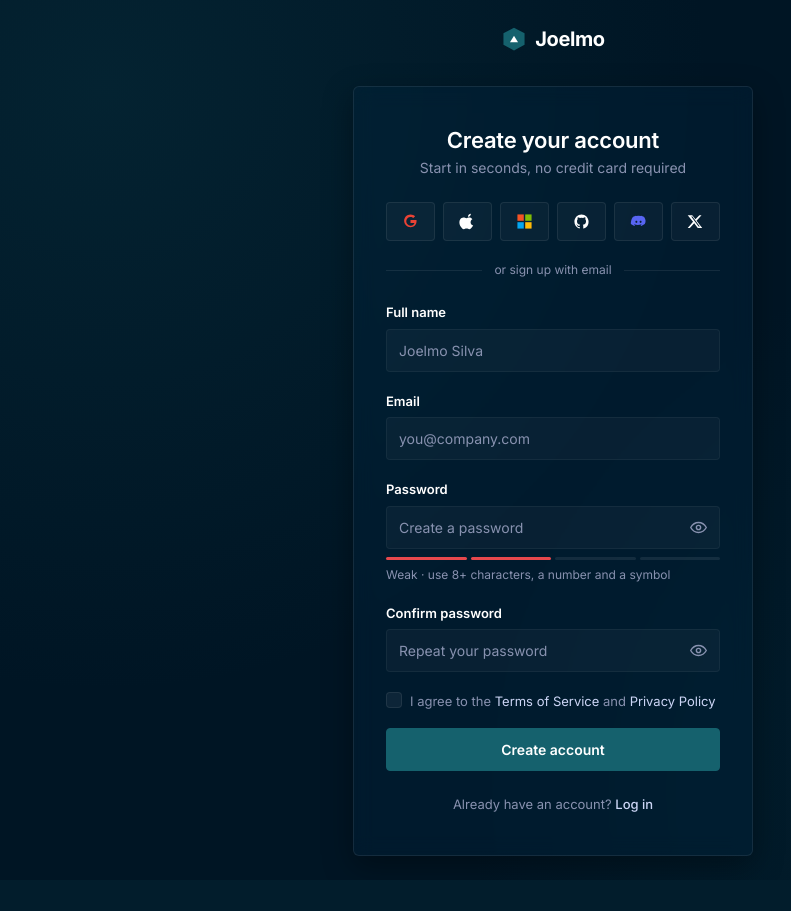
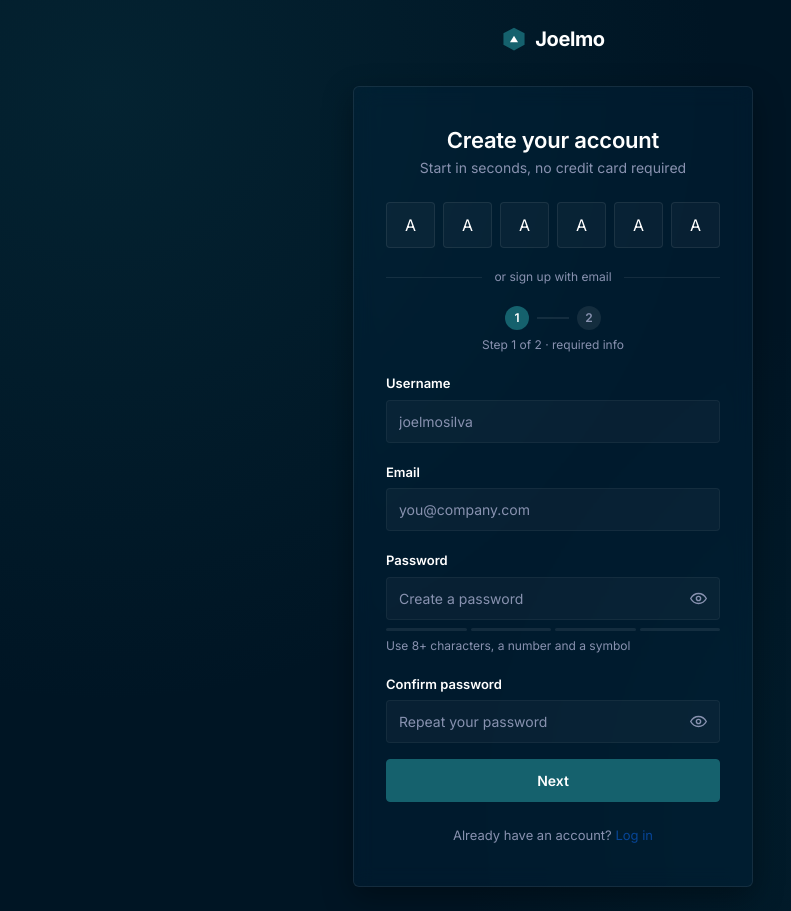
Before and after one commit to joelmohh/auth, a Node server app: page /signup in a window 1280 px wide. Shown: the whole page, without its empty margins (87-878 px from the left). Before the commit the page ends 873 px from the top, so only its background shows below. Run offline with Node 20, Linux system fonts and the light colour scheme; some libraries are stand-ins or nearby versions.

Commit message:
commit nosso de cada dia

```diff
--- a/app.js
+++ b/app.js
@@ -1,5 +1,10 @@
 const express = require('express');
 require('dotenv').config();
+
+const mongoose = require('mongoose');
+mongoose.connect(process.env.MONGO_URI)
+    .then(() => console.log('[INFO] Connected to MongoDB'))
+    .catch((err) => console.error('[ERROR] MongoDB connection error:', err));
 
 const app = express();
 app.use(express.json());
--- a/public/css/global.css
+++ b/public/css/global.css
@@ -158,6 +158,13 @@ input {
     font-weight: 600;
     padding: 10px 16px;
 }
+.btn-primary:disabled{
+    opacity: 0.5;
+    cursor: not-allowed;
+    background-color: var(--accent);
+    border-color: var(--accent);
+
+}
 
 .btn-primary:hover,
 .btn-primary:focus {
@@ -243,7 +250,7 @@ input {
     padding: 10px 12px;
     border: 1px solid var(--card-border);
     border-radius: var(--radius-sm);
-    color: var(--text-color);
+    color: white !important;
     background-color: var(--surface-1);
     transition: border-color var(--transition), box-shadow var(--transition), background-color var(--transition);
 }
@@ -296,6 +303,12 @@ input {
 
 .auth-footer a,
 .auth-footer button,
+.otp-resend a.disabled {
+    pointer-events: none;
+    opacity: 0.5;
+    text-decoration: none;
+}
+
 .otp-resend a,
 .otp-resend button {
     color: var(--tech-text);
@@ -476,6 +489,55 @@ input {
 .strength-label {
     font-size: 12px;
     margin-top: 6px;
+}
+
+/* ===== Signup step indicator ===== */
+.step-indicator {
+    display: flex;
+    align-items: center;
+    justify-content: center;
+    gap: 8px;
+    margin-top: 4px;
+}
+
+.step-dot {
+    width: 24px;
+    height: 24px;
+    border-radius: 50%;
+    display: flex;
+    align-items: center;
+    justify-content: center;
+    font-size: 12px;
+    font-weight: 600;
+    background-color: var(--card-border);
+    color: var(--muted-text);
+}
+
+.step-dot.active {
+    background-color: var(--accent);
+    color: #fff;
+}
+
+.step-line {
+    width: 32px;
+    height: 2px;
+    background-color: var(--card-border);
+}
+
+.step-caption {
+    text-align: center;
+    font-size: 12px;
+    color: var(--muted-text);
+    margin: 6px 0 16px;
+}
+
+.step-actions {
+    display: flex;
+    gap: 10px;
+}
+
+.step-actions .btn {
+    flex: 1;
 }
 
 .auth-terms {
@@ -1158,3 +1220,16 @@ input {
         max-width: none;
     }
 }
+
+.invalid{
+    border: 1px solid var(--danger);
+    box-shadow: none;
+}
+.invalid:focus{
+    border: 1px solid var(--danger);
+    box-shadow: 0 0 0 3px rgba(229, 72, 77, .35);
+}
+.text-danger{
+    color: var(--danger);
+    font-size: 12px;
+}
--- a/public/js/auth.js
+++ b/public/js/auth.js
@@ -25,54 +25,145 @@ document.addEventListener('DOMContentLoaded', function () {
         });
     });
 
+    // login form validation and submission
+
     const loginForm = document.getElementById('login-form');
     const loginButton = document.getElementById('login-button');
 
+    const email = document.getElementById('email');
+    const password = document.getElementById('password');
+
+    const errorMessages = {
+        email: document.getElementById('email-error'),
+        password: document.getElementById('password-error')
+    };
+
+    [email, password].forEach((input) => {
+        input.addEventListener('input', () => {
+            input.classList.remove('invalid');
+            input.setAttribute('aria-invalid', 'false');
+            errorMessages[input.id].textContent = '';
+        });
+    });
+
     loginForm.addEventListener('submit', async (e) => {
         e.preventDefault();
-        loginButton.disabled = true;
-        loginButton.textContent = 'Logging in...';
 
-        const email = document.getElementById('email')
-        const password = document.getElementById('password')
         const remember = document.getElementById('remember').checked;
 
-        if (!email.value || !password.value) {
-            showToast('Please fill in all fields.', 'error');
+        const emailIsInvalid = !email.value.trim();
+        const passwordIsInvalid = !password.value || password.value.length < 6;
+
+        email.classList.toggle('invalid', emailIsInvalid);
+        password.classList.toggle('invalid', passwordIsInvalid);
+        email.setAttribute('aria-invalid', emailIsInvalid);
+        password.setAttribute('aria-invalid', passwordIsInvalid);
+
+        if (emailIsInvalid || passwordIsInvalid) {
+            if (emailIsInvalid) email.focus();
+            else password.focus();
+            errorMessages.email.classList.add('text-danger');
+            errorMessages.password.classList.add('text-danger');
+            errorMessages.email.textContent = emailIsInvalid ? 'Email is required.' : '';
+            errorMessages.password.textContent = passwordIsInvalid ? 'Password must be at least 6 characters.' : '';
             return;
         }
 
         try {
+            loginButton.disabled = true;
+            loginButton.textContent = 'Logging in...';
 
-            if( password.value.length < 6 ) {
-                password.focus();
-                password.classList.add('invalid-feedback');
-                showToast('Login functionality is currently disabled for demonstration purposes.', 'info');
-                return;
-            }
-
-            /*const response = await fetch('/api/auth/login', {
+            const response = await fetch('/api/auth/login', {
                 method: 'POST',
                 headers: { 'Content-Type': 'application/json' },
-                body: JSON.stringify({ email, password })
+                body: JSON.stringify({ email: email.value, password: password.value, remember })
             });
 
             const data = await response.json();
 
-            if (response.ok) {
-                alert(data.message);
-                window.location.href = '/dashboard';
+            if (DataTransferItem.success) {
+                window.location.href = response.redirectURL || '/dashboard';
             } else {
-                alert(data.message);
-            }*/
+                if(data.success === false && response.status === 401){
+                    showToast(data.message || 'Invalid credentials. Please try again.', 'error');
+                    errorMessages.email.classList.add('text-danger');
+                    errorMessages.password.classList.add('text-danger');
+                    errorMessages.email.textContent = 'Invalid email or password.';
+                    errorMessages.password.textContent = 'Invalid email or password.';
+                } //else if(response.verified === false){
+                 //   showToast(data.message || 'Account not verified. Please verify your account.', 'error');
+                 //   window.location.href = '/verify-otp';
+                /*}*/ else {
+                    showToast(data.message || 'An error occurred. Please try again.', 'error');
+                }
+            }
 
         } catch (error) {
             console.error('Error:', error);
-            alert('An error occurred. Please try again.');
+            showToast('An error occurred. Please try again.', 'error');
         } finally {
             loginButton.disabled = false;
             loginButton.textContent = 'Login';
         }
     });
 
+    // signup form validation and submission
+
+    const signupForm = document.getElementById('signup-form');
+    const signupButton = document.getElementById('signup-button');
+
+    signupForm.addEventListener('submit', async (e) => {
+        e.preventDefault();
+
+        const fullname = document.getElementById('name');
+        const email = document.getElementById('email');
+        const password = document.getElementById('password');
+
+        const fullnameIsInvalid = !fullname.value.trim();
+        const emailIsInvalid = !email.value.trim() || !/^[^\s@]+@[^\s@]+\.[^\s@]+$/.test(email.value);
+        const passwordIsInvalid = !password.value || password.value.length < 6;
+
+        fullname.classList.toggle('invalid', fullnameIsInvalid);
+        email.classList.toggle('invalid', emailIsInvalid);
+        password.classList.toggle('invalid', passwordIsInvalid);
+
+        if (fullnameIsInvalid || emailIsInvalid || passwordIsInvalid) {
+            if (fullnameIsInvalid) fullname.focus();
+            else if (emailIsInvalid) email.focus();
+            else password.focus();
+
+            document.getElementById('fullname-error').textContent = fullnameIsInvalid ? 'Full name is required.' : '';
+            document.getElementById('email-error').textContent = emailIsInvalid ? 'Valid email is required.' : '';
+            document.getElementById('password-error').textContent = passwordIsInvalid ? 'Password must be at least 6 characters.' : '';
+            return;
+        }
+
+        try {
+            signupButton.disabled = true;
+            signupButton.textContent = 'Signing up...';
+
+            const response = await fetch('/api/auth/signup', {
+                method: 'POST',
+                headers: { 'Content-Type': 'application/json' },
+                body: JSON.stringify({ fullname: fullname.value, email: email.value, password: password.value })
+            });
+
+            const data = await response.json();
+
+            if (data.success) {
+                showToast(data.message || 'Signup successful. Please check your email to verify your account.', 'success');
+                window.location.href = '/verify-otp';
+            } else {
+                showToast(data.message || 'An error occurred. Please try again.', 'error');
+            }
+
+        } catch (error) {
+            console.error('Error:', error);
+            showToast('An error occurred. Please try again.', 'error');
+        } finally {
+            signupButton.disabled = false;
+            signupButton.textContent = 'Create account';
+        }
+    });
+
 })
--- a/views/signup.ejs
+++ b/views/signup.ejs
@@ -19,64 +19,55 @@
             <p class="auth-subtitle">Start in seconds, no credit card required</p>
 
             <div class="social-grid">
-                <button type="button" class="btn-social" title="Sign up with Google" aria-label="Sign up with Google">
-                    <svg viewBox="0 0 24 24">
-                        <path fill="#EA4335"
-                            d="M12 10.2v3.9h5.5c-.24 1.3-1.68 3.8-5.5 3.8-3.3 0-6-2.7-6-6.1s2.7-6.1 6-6.1c1.9 0 3.15.8 3.88 1.5l2.64-2.5C16.83 3 14.6 2 12 2 6.98 2 3 5.98 3 11s3.98 9 9 9c5.2 0 8.6-3.6 8.6-8.7 0-.6-.07-1-.15-1.4H12Z" />
-                    </svg>
+                <button type="button" class="btn-social" title="Continue with Google" aria-label="Continue with Google">
+                    A <!-- Google SVG icon -->
                 </button>
-                <button type="button" class="btn-social" title="Sign up with Apple" aria-label="Sign up with Apple">
-                    <svg viewBox="0 0 24 24">
-                        <path fill="currentColor"
-                            d="M16.7 1c.1 1.1-.3 2.2-1 3-.7.8-1.9 1.5-3 1.4-.1-1.1.4-2.2 1-2.9.8-.9 2-1.5 3-1.5ZM20 17.2c-.5 1.1-.8 1.6-1.5 2.6-1 1.4-2.3 3.1-4 3.1-1.5 0-1.9-.9-3.8-.9-2 0-2.5.9-3.9.9-1.7 0-2.9-1.6-3.9-3-2.7-3.8-3-8.3-1.3-10.7 1.2-1.7 3-2.7 4.7-2.7 1.7 0 2.8 1 4.2 1 1.3 0 2.2-1 4.2-1 1.5 0 3.1.8 4.2 2.2-3.7 2-3.1 7.2.1 8.5Z" />
-                    </svg>
+                <button type="button" class="btn-social" title="Continue with Apple" aria-label="Continue with Apple">
+                    A <!-- Apple SVG icon -->
                 </button>
-                <button type="button" class="btn-social" title="Sign up with Microsoft"
-                    aria-label="Sign up with Microsoft">
-                    <svg viewBox="0 0 24 24">
-                        <rect x="2" y="2" width="9" height="9" fill="#F35325" />
-                        <rect x="13" y="2" width="9" height="9" fill="#81BC06" />
-                        <rect x="2" y="13" width="9" height="9" fill="#05A6F0" />
-                        <rect x="13" y="13" width="9" height="9" fill="#FFBA08" />
-                    </svg>
+                <button type="button" class="btn-social" title="Continue with Microsoft" aria-label="Continue with Microsoft">
+                    A <!-- Microsoft SVG icon -->
                 </button>
-                <button type="button" class="btn-social" title="Sign up with GitHub" aria-label="Sign up with GitHub">
-                    <svg viewBox="0 0 24 24">
-                        <path fill="currentColor"
-                            d="M12 2C6.48 2 2 6.58 2 12.2c0 4.5 2.87 8.3 6.84 9.65.5.1.68-.22.68-.5v-1.75c-2.78.62-3.37-1.36-3.37-1.36-.46-1.2-1.11-1.5-1.11-1.5-.9-.63.07-.62.07-.62 1 .07 1.53 1.05 1.53 1.05.9 1.55 2.34 1.1 2.91.85.09-.66.35-1.1.64-1.36-2.22-.26-4.56-1.14-4.56-5.05 0-1.12.39-2.03 1.03-2.74-.1-.26-.45-1.32.1-2.75 0 0 .84-.28 2.75 1.05a9.3 9.3 0 0 1 5 0c1.9-1.33 2.75-1.05 2.75-1.05.55 1.43.2 2.49.1 2.75.64.71 1.03 1.62 1.03 2.74 0 3.92-2.35 4.78-4.58 5.04.36.32.68.94.68 1.9v2.82c0 .28.18.6.69.5A10.03 10.03 0 0 0 22 12.2C22 6.58 17.52 2 12 2Z" />
-                    </svg>
+                <button type="button" class="btn-social" title="Continue with GitHub" aria-label="Continue with GitHub">
+                        A <!-- Github SVG icon -->
                 </button>
-                <button type="button" class="btn-social" title="Sign up with Discord" aria-label="Sign up with Discord">
-                    <svg viewBox="0 0 24 24">
-                        <path fill="#5865F2"
-                            d="M20 5.5A17 17 0 0 0 15.9 4l-.3.6a13 13 0 0 1 3.6 1.3 15.6 15.6 0 0 0-14.4 0A13 13 0 0 1 8.4 4.6L8.1 4A17 17 0 0 0 4 5.5C1.6 9 1 12.4 1.2 15.7a17 17 0 0 0 5 2.5l.9-1.3a11 11 0 0 1-1.6-.8l.4-.3a12.3 12.3 0 0 0 10.2 0l.4.3c-.5.3-1 .6-1.6.8l.9 1.3a17 17 0 0 0 5-2.5C23 12 22 8.6 20 5.5ZM9 14.2c-.8 0-1.4-.8-1.4-1.7 0-1 .6-1.7 1.4-1.7s1.4.8 1.4 1.7c0 1-.6 1.7-1.4 1.7Zm6 0c-.8 0-1.4-.8-1.4-1.7 0-1 .6-1.7 1.4-1.7s1.4.8 1.4 1.7c0 1-.6 1.7-1.4 1.7Z" />
-                    </svg>
+                <button type="button" class="btn-social" title="Continue with Discord" aria-label="Continue with Discord">
+                    A <!-- Discord SVG icon -->
                 </button>
-                <button type="button" class="btn-social" title="Sign up with X" aria-label="Sign up with X">
-                    <svg viewBox="0 0 24 24">
-                        <path fill="currentColor"
-                            d="M17.5 3h3l-7 8 8 10h-6.3l-5-6.4L4 21H1l7.5-8.6L1 3h6.4l4.5 5.8L17.5 3Zm-1.1 16h1.7L7.7 5H5.9l10.5 14Z" />
-                    </svg>
+                <button type="button" class="btn-social" title="Continue with X" aria-label="Continue with X">
+                    A <!-- X SVG icon -->
                 </button>
             </div>
 
             <div class="auth-divider">or sign up with email</div>
 
-            <form>
+            <div class="step-indicator">
+                <span class="step-dot active" data-step-dot="1">1</span>
+                <span class="step-line"></span>
+                <span class="step-dot" data-step-dot="2">2</span>
+            </div>
+            <p class="step-caption"><span data-step-caption>Step 1 of 2 &middot; required info</span></p>
+
+            <form id="signup-form" novalidate>
+
+                <!-- ===== Step 1: required data ===== -->
+                <fieldset class="signup-step" data-step="1">
                     <div class="mb-3">
-                    <label for="name" class="form-label">Full name</label>
-                    <input type="text" class="form-control" id="name" placeholder="Joelmo Silva">
+                        <label for="username" class="form-label">Username</label>
+                        <input type="text" class="form-control" id="username" placeholder="joelmosilva" autocomplete="username">
+                        <div id="username-error" class="text-danger"></div>
                     </div>
 
                     <div class="mb-3">
                         <label for="email" class="form-label">Email</label>
-                    <input type="email" class="form-control" id="email" placeholder="you@company.com">
+                        <input type="email" class="form-control" id="email" placeholder="you@company.com" autocomplete="email">
+                        <div id="email-error" class="text-danger"></div>
                     </div>
 
                     <div class="mb-3">
                         <label for="password" class="form-label">Password</label>
                         <div class="input-wrapper">
-                        <input type="password" class="form-control" id="password" placeholder="Create a password">
+                            <input type="password" class="form-control" id="password" placeholder="Create a password" autocomplete="new-password">
                             <button type="button" class="input-icon-btn" aria-label="Show password">
                                 <svg viewBox="0 0 24 24" fill="none" stroke="currentColor" stroke-width="2"
                                     stroke-linecap="round" stroke-linejoin="round">
@@ -85,20 +76,21 @@
                                 </svg>
                             </button>
                         </div>
-                    <div class="password-strength">
-                        <div class="strength-segment is-weak"></div>
-                        <div class="strength-segment is-weak"></div>
+                        <div class="password-strength" id="password-strength">
+                            <div class="strength-segment"></div>
+                            <div class="strength-segment"></div>
                             <div class="strength-segment"></div>
                             <div class="strength-segment"></div>
                         </div>
-                    <p class="strength-label">Weak &middot; use 8+ characters, a number and a symbol</p>
+                        <p class="strength-label" id="strength-label">Use 8+ characters, a number and a symbol</p>
+                        <div id="password-error" class="text-danger"></div>
                     </div>
 
                     <div class="mb-3">
                         <label for="confirm-password" class="form-label">Confirm password</label>
                         <div class="input-wrapper">
                             <input type="password" class="form-control" id="confirm-password"
-                            placeholder="Repeat your password">
+                                placeholder="Repeat your password" autocomplete="new-password">
                             <button type="button" class="input-icon-btn" aria-label="Show password">
                                 <svg viewBox="0 0 24 24" fill="none" stroke="currentColor" stroke-width="2"
                                     stroke-linecap="round" stroke-linejoin="round">
@@ -107,6 +99,39 @@
                                 </svg>
                             </button>
                         </div>
+                        <div id="confirm-password-error" class="text-danger"></div>
+                    </div>
+
+                    <button type="button" id="signup-next" class="btn btn-primary">Next</button>
+                </fieldset>
+
+                <!-- ===== Step 2: optional data ===== -->
+                <fieldset class="signup-step" data-step="2" hidden>
+                    <p class="auth-subtitle">Optional &mdash; you can skip this and fill it later</p>
+
+                    <div class="mb-3">
+                        <label for="fullName" class="form-label">Full name</label>
+                        <input type="text" class="form-control" id="fullName" placeholder="Joelmo Silva">
+                    </div>
+
+                    <div class="mb-3">
+                        <label for="phone" class="form-label">Phone</label>
+                        <input type="tel" class="form-control" id="phone" placeholder="+55 11 90000-0000">
+                    </div>
+
+                    <div class="mb-3">
+                        <label for="address" class="form-label">Address</label>
+                        <input type="text" class="form-control" id="address" placeholder="Street, city">
+                    </div>
+
+                    <div class="mb-3">
+                        <label for="birthday" class="form-label">Birthday</label>
+                        <input type="date" class="form-control" id="birthday">
+                    </div>
+
+                    <div class="mb-3">
+                        <label for="bio" class="form-label">Bio</label>
+                        <input type="text" class="form-control" id="bio" placeholder="Tell us a bit about you">
                     </div>
 
                     <div class="mb-3 form-check">
@@ -114,9 +139,14 @@
                         <label class="form-check-label auth-terms" for="terms">
                             I agree to the <a href="/terms">Terms of Service</a> and <a href="/privacy">Privacy Policy</a>
                         </label>
+                        <div id="terms-error" class="text-danger"></div>
                     </div>
 
-                <button type="submit" class="btn btn-primary">Create account</button>
+                    <div class="step-actions">
+                        <button type="button" id="signup-back" class="btn btn-secondary">Back</button>
+                        <button type="submit" id="signup-button" class="btn btn-primary">Create account</button>
+                    </div>
+                </fieldset>
             </form>
 
             <div class="auth-footer">
```
Also changed, not shown: package.json (+19 -1 lines), routes/auth.api.routes.js (+51 -59 lines), views/login.ejs (+10 -2 lines), 1 other file. Lines whose indentation alone changed are shown as unchanged.
